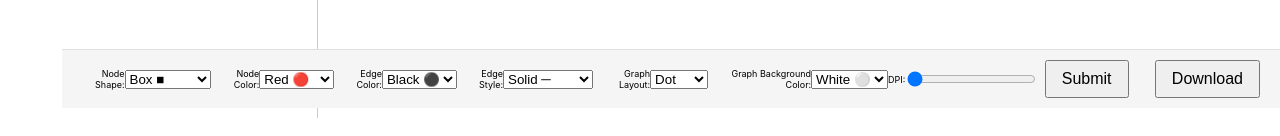
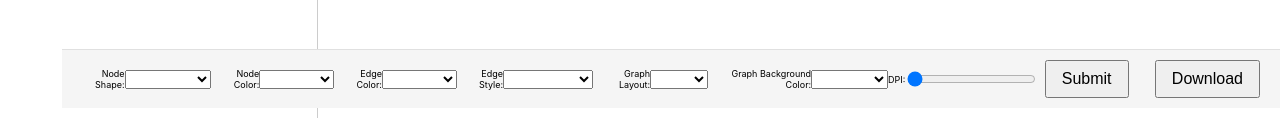
Before and after one commit to mr4002/PlantOML, a React (Create React App) app in the folder frontend/: page /server in a window 1280 px wide. Shown: the part 692-828 px from the top of the page. Built offline with nearby package versions, Linux system fonts and the light colour scheme.

Commit message:
fixed bug in parameters and added null options as default

```diff
--- a/frontend/src/components/Options.js
+++ b/frontend/src/components/Options.js
@@ -8,6 +8,7 @@ const OptionsComponent = () => {
             Node Shape:
         </label>
         <select name="nodeShape">
+            <option value=""></option>
             <option value="box">Box &#x25A0;</option>
             <option value="ellipse">Ellipse &#9898;</option>
             <option value="diamond">Diamond &#9830;</option>
@@ -18,6 +19,7 @@ const OptionsComponent = () => {
             Node Color:
         </label>
         <select name="nodeColor">
+            <option value=""></option>
             <option value="red"> Red 🔴</option>
             <option value="blue">Blue 🔵</option>
             <option value="green">Black ⚫</option>
@@ -28,6 +30,7 @@ const OptionsComponent = () => {
             Edge Color:
         </label>
         <select name="edgeColor">
+            <option value=""></option>
             <option value="black">Black ⚫</option>
             <option value="blue">Blue 🔵</option>
         </select>
@@ -37,6 +40,7 @@ const OptionsComponent = () => {
             Edge Style:
         </label>
         <select name="edgeStyle">
+            <option value=""></option>
             <option value="solid">Solid &#x2500;</option>
             <option value="dashed">Dashed ----</option>
             <option value="dotted">Dotted '''''</option>
@@ -47,8 +51,10 @@ const OptionsComponent = () => {
             Graph Layout:
         </label>
         <select name="graphLayout">
+            <option value=""></option>
             <option value="dot">Dot</option>
             <option value="neato">Neato</option>
+            <option value="circo">Neato</option>
             <option value="fdp">FDP</option>
         </select>
         <br />
@@ -57,6 +63,7 @@ const OptionsComponent = () => {
         Graph Background Color:
         </label>
         <select name="graphBackgroundColor">
+            <option value=""></option>
             <option value="white">White ⚪</option>
             <option value="lightblue">Blue 🔵</option>
         </select>
```
Also changed, not shown: 1 other file (tests, documents, lock files or other folders).
